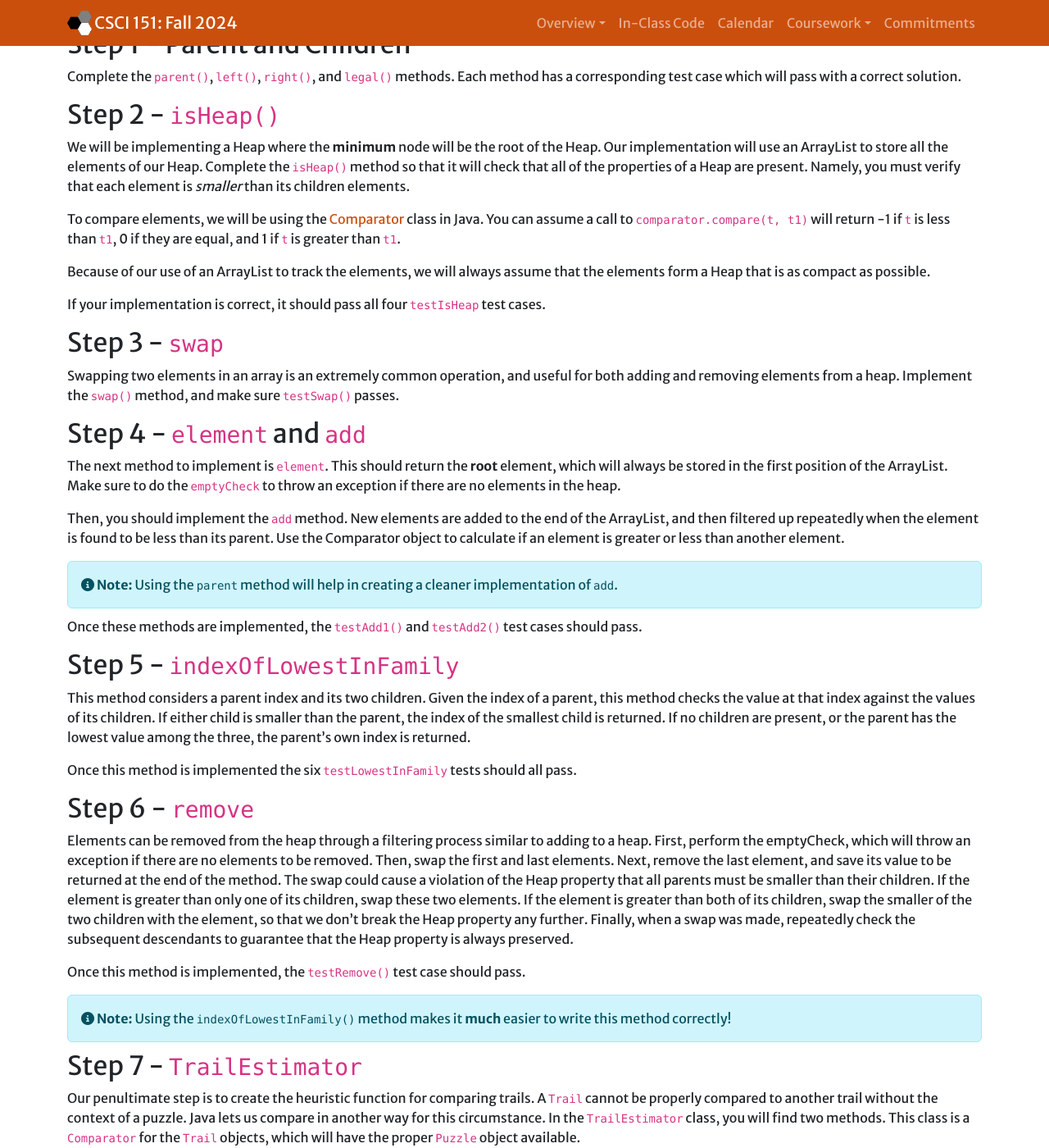
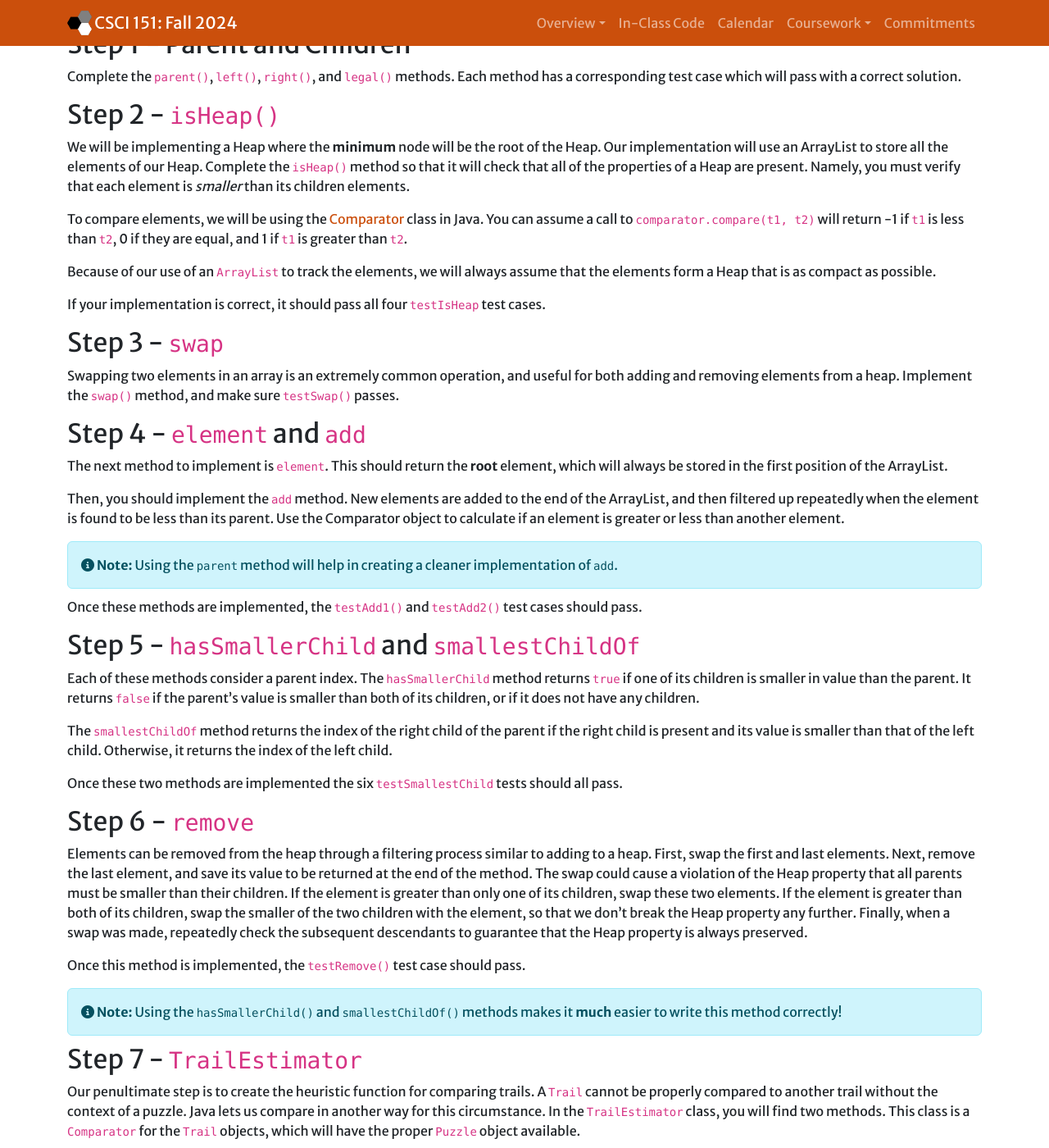
Before and after one commit to Hendrix-CS/csci151, a Jekyll site: the page built from labs/maze-astar.md, in a window 1280 px wide and 1400 px high, scrolled down 679 px. Shown: the whole window at 82% size. Built offline with Jekyll 4.4.1, drawn with Linux system fonts in a browser that asks for light colours; nearby versions of some CDN libraries; our own code applies the rules of GitHub Pages for plain Markdown files.

Commit message:
Edited grading criteria on projects. Rewrote Step 5 of the A* lab.

```diff
--- a/labs/maze-astar.md
+++ b/labs/maze-astar.md
@@ -52,11 +52,10 @@ verify that each element is *smaller* than its children elements.
 
 To compare elements, we will be using the
 [Comparator](https://docs.oracle.com/en/java/javase/11/docs/api/java.base/java/util/Comparator.html)
-class in Java. You can assume a call to `comparator.compare(t, t1)` will return -1 if `t` is less than `t1`,
-0 if they are equal, and 1 if `t` is
-greater than `t1`.
+class in Java. You can assume a call to `comparator.compare(t1, t2)` will return -1 if `t1` is
+less than `t2`, 0 if they are equal, and 1 if `t1` is greater than `t2`.
 
-Because of our use of an ArrayList to track the elements, we will always assume
+Because of our use of an `ArrayList` to track the elements, we will always assume
 that the elements form a Heap that is as compact as possible.
 
 If your implementation is correct, it should pass all four `testIsHeap`
@@ -72,7 +71,7 @@ useful for both adding and removing elements from a heap. Implement the
 
 The next method to implement is `element`. This should return the **root**
 element, which will always be stored in the first position of the
-ArrayList. Make sure to do the `emptyCheck` to throw an exception if there are no elements in the heap.
+ArrayList. <!--Make sure to do the `emptyCheck` to throw an exception if there are no elements in the heap.-->
 
 Then, you should implement the `add` method. New elements are added to
 the end of the ArrayList, and then filtered up repeatedly when the
@@ -85,24 +84,24 @@ implementation of `add`." %}
 Once these methods are implemented, the `testAdd1()` and `testAdd2()`
 test cases should pass.
 
-## Step 5 - `indexOfLowestInFamily`
+## Step 5 - `hasSmallerChild` and `smallestChildOf`
 
-This method considers a parent index and its two children. Given the
-index of a parent, this method checks the value at that index against
-the values of its children. If either child is smaller than the parent,
-the index of the smallest child is returned. If no children are present,
-or the parent has the lowest value among the three, the parent's own
-index is returned.
+Each of these methods consider a parent index. The `hasSmallerChild`
+method returns `true` if one of its children is smaller in value than
+the parent. It returns `false` if the parent's value is smaller than
+both of its children, or if it does not have any children.
 
-Once this method is implemented the six `testLowestInFamily` tests
+The `smallestChildOf` method returns the index of the right child of the
+parent if the right child is present and its value is smaller than that
+of the left child. Otherwise, it returns the index of the left child.
+
+Once these two methods are implemented the six `testSmallestChild` tests
 should all pass.
 
 ## Step 6 - `remove`
-
+<!--Make sure to do the `emptyCheck` to throw an exception if there are no elements in the heap.-->
 Elements can be removed from the heap through a filtering process
-similar to adding to a heap. First, perform the emptyCheck, which will
-throw an exception if there are no elements to be removed.
-Then, swap the first and last elements.
+similar to adding to a heap. First, swap the first and last elements.
 Next, remove the last element, and save its value to be returned at the
 end of the method. The swap could cause a violation of the Heap property
 that all parents must be smaller than their children. If the element is
@@ -115,8 +114,8 @@ descendants to guarantee that the Heap property is always preserved.
 Once this method is implemented, the `testRemove()` test case should
 pass.
 
-{% include note.html content="Using the `indexOfLowestInFamily()` method makes it **much**
-easier to write this method correctly!" %}
+{% include note.html content="Using the `hasSmallerChild()` and
+`smallestChildOf()` methods makes it **much** easier to write this method correctly!" %}
 
 ## Step 7 - `TrailEstimator`
 
```
Also changed, not shown: projects/animation.md (+2 -2 lines), projects/final-project.md (+2 -2 lines), projects/gui.md (+2 -2 lines), 1 other file.
